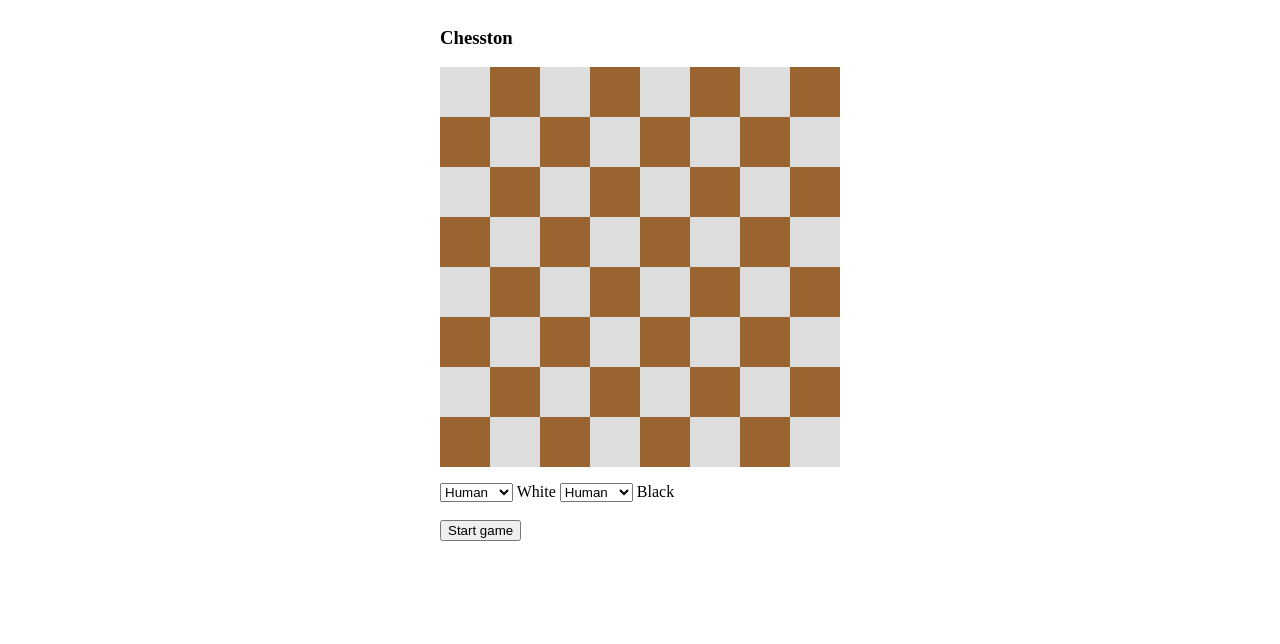
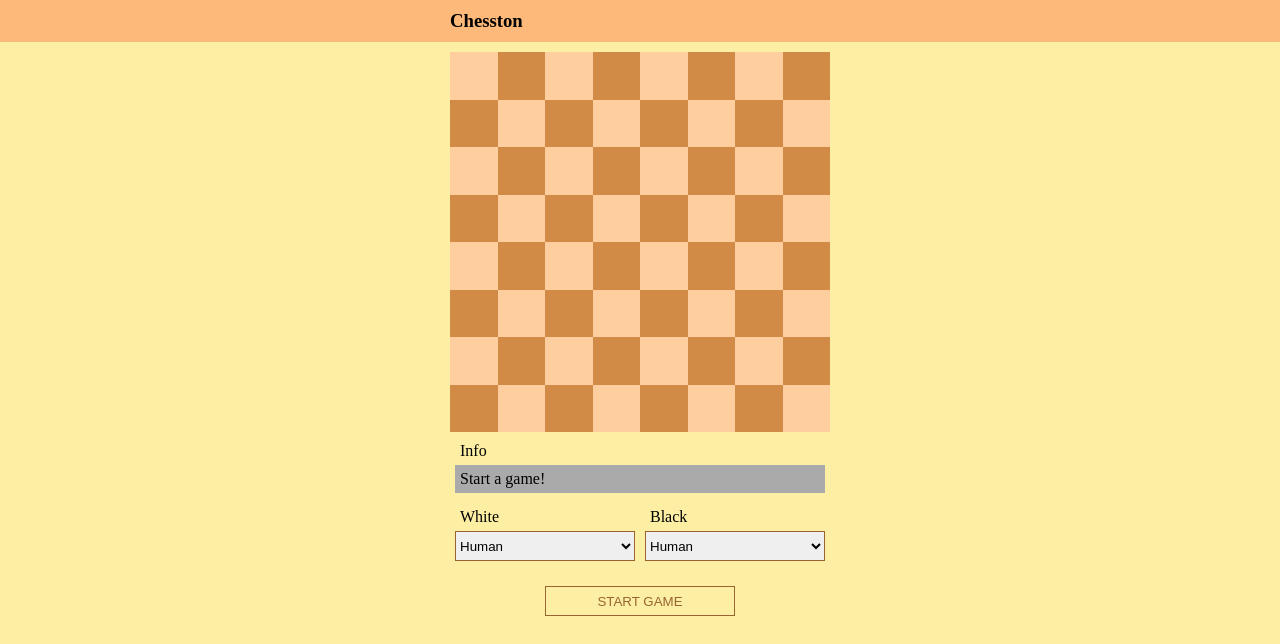
Before and after one commit to HOTAPIYC/chesston, a plain HTML site: page index.html in a window 1280 px wide. Drawn offline with Linux system fonts and the light colour scheme.

Commit message:
Bugfixing in observer, colors

```diff
--- a/css/board.css
+++ b/css/board.css
@@ -1,11 +1,11 @@
 /* Squares */
 
 .light {
-    background-color: #DDD;
+    background-color: #ffce9e;
 }
 
 .light:hover {
-    background-color: #BBB;
+    background-color: #ffe347
 }
 
 .light.highlight {
@@ -17,11 +17,11 @@
 }
 
 .dark {
-    background-color: #996430;
+    background-color: #d18b47;
 }
 
 .dark:hover {
-    background-color: #b27438;
+    background-color: #ffe347
 }
 
 .dark.highlight {
--- a/css/page.css
+++ b/css/page.css
@@ -1,13 +1,81 @@
+* {
+    margin: 0;
+    padding: 0;
+    box-sizing: border-box;
+}
+
+*:focus {
+    outline: 0 !important;
+}
+
+body {
+    background-color: #fcefa4
+}
+
 .container {
     margin: auto;
     max-width: 400px;
 }
 
-header {
+.content {
+    padding: 10px;
+}
+
+.appbar {
+    background-color: #fcb979;
+}
+.appbar header {
+    padding: 10px;
     display: flex;
     align-items: center;
 }
-
-header h3 {
+.appbar header h3 {
     flex-grow: 1;
 }
+
+.btn-primary {
+    display: block;
+    margin: auto;
+    width: 50%;
+    height: 30px;
+    padding: 5px;
+    color: #996430;
+    background-color: #fcefa4;
+    border: 1px #996430 solid;
+}
+.btn-primary:hover {
+    color: #fcefa4;
+    background-color: #996430;
+}
+
+.select-grp {
+    display: flex;
+    margin-bottom: 20px;
+}
+.player-select {
+    display: flex;
+    flex-direction: column;
+    flex-grow: 1;
+    padding: 5px;
+}
+.player-select label {
+    padding: 5px;
+}
+.player-select select {
+    height: 30px;
+    width: 100%;
+    border: 1px #996430 solid;
+}
+
+.output {
+    display: flex;
+    flex-direction: column;
+    padding: 5px;
+}
+.output label {
+    padding: 5px;
+}
+.output p {
+    padding: 5px;
+    background-color: #AAA;
+}
--- a/index.html
+++ b/index.html
@@ -8,26 +8,40 @@
     <link rel="stylesheet" href="css/board.css">
 </head>
 <body>
+<div class="appbar">
   <div class="container">
     <header>
       <h3>Chesston</h3>
-      <p id="current-player"></p>
     </header>
+  </div>
+</div>
+<div class="container">
+  <div class="content">
     <div class="chessboard"></div>
-    <p id="turn"></p>
+    <div class="output">
+      <label class="dropdown-label" for="player-black">Info</label>
+      <p id="game-dialog">Start a game!</p>
+    </div>
     <form>
+      <div class="select-grp">
+        <div class="player-select">
+          <label class="dropdown-label" for="player-white">White</label>
           <select id="player-white">
             <option value="human">Human</option>
             <option value="artifical">Machine</option>
           </select>
-      <label for="player-white">White</label>
+        </div>
+        <div class="player-select">
+          <label class="dropdown-label" for="player-black">Black</label>
           <select id="player-black">
             <option value="human">Human</option>
             <option value="artifical">Machine</option>
           </select>
-      <label for="player-black">Black</label><br><br>
-      <input type="submit" id="start-game" value="Start game">
+        </div>
+      </div>
+      <input class="btn-primary" type="submit" id="start-game" value="START GAME">
     </form>
+  </div>
 </div>
 <script src="modules/utils.js"></script>
 <script src="modules/chess.js"></script>
--- a/main.js
+++ b/main.js
@@ -11,6 +11,8 @@ startButton.addEventListener('click', event => {
     const selectionWhite = document.querySelector('#player-white').value;
     const selectionBlack = document.querySelector('#player-black').value;
 
+    board.removePlayer();
+
     const player1 = playerFactory.createPlayer(selectionWhite,'w');
     const player2 = playerFactory.createPlayer(selectionBlack,'b');
 
@@ -19,11 +21,15 @@ startButton.addEventListener('click', event => {
     event.preventDefault();
 });
 
-const currentPlayer = document.querySelector('#current-player');
+const currentPlayer = document.querySelector('#game-dialog');
 
 board.addEventListener('init',event => {
-    currentPlayer.textContent = 'w';
+    currentPlayer.textContent = 'Active player: white';
 });
 board.addEventListener('next turn',event => {
-    currentPlayer.textContent = board.getColor();
+    if(board.getColor() === 'w') {
+        currentPlayer.textContent = 'Active player: white';
+    } else {
+        currentPlayer.textContent = 'Active player: black';
+    }
 });
--- a/modules/board.js
+++ b/modules/board.js
@@ -1,7 +1,6 @@
 class Chessboard extends EventObserver {
     constructor(fen) {
         super();
-
         this.chess = new Chess(fen);
         this.board = document.querySelector('.chessboard');
         this.squares = new Map();
@@ -79,6 +78,10 @@ class Chessboard extends EventObserver {
         };
     }
 
+    removePlayer() {
+        this.removeEventListener('player');
+    }
+
     selectPiece(color, event) { // Returns if move is in progress
         if(event.target.className.search(new RegExp(`fen-.-${color}`)) > -1) {
             this.possibleMoves = new Map(); // Reset possible moves
--- a/modules/player.js
+++ b/modules/player.js
@@ -21,13 +21,13 @@ class PlayerFactory {
 class HumanPlayer {
     constructor(board, color){
         this.board = board;
+
         this.color = color;
-
         this.currentColor = '';
         this.moveStarted = false;
 
-        this.board.addEventListener(`click ${this.color}`, event => this.onClick(event));
-        this.board.addEventListener('next turn', event => this.onNextTurn(event));
+        this.board.addEventListener(`click ${this.color}`, event => this.onClick(event), 'player');
+        this.board.addEventListener('next turn', event => this.onNextTurn(event), 'player');
     }
 
     onClick(event) {
@@ -46,11 +46,11 @@ class HumanPlayer {
 class ArtificalPlayer {
     constructor(board, color){
         this.board = board;
+
         this.color = color;
-
         this.currentColor = '';
 
-        this.board.addEventListener('next turn', event => this.onNextTurn(event));
+        this.board.addEventListener('next turn', event => this.onNextTurn(event), 'player');
     }
 
     onNextTurn(event) {
--- a/modules/utils.js
+++ b/modules/utils.js
@@ -3,8 +3,8 @@ class EventObserver{
         this.listeners = [];
     }
 
-    addEventListener(event, callback) {
-        this.listeners.push({event: event, callback: callback});
+    addEventListener(event, callback, id) {
+        this.listeners.push({event: event, callback: callback, id: id});
     }
 
     emitEvent(event, details) {
@@ -12,4 +12,10 @@ class EventObserver{
             if(listener.event === event) listener.callback(details);
         })
     }
+
+    removeEventListener(id) {
+        this.listeners = this.listeners.filter(listener => {
+            return listener.id !== id;
+        });
+    }
 }
```
Lines whose indentation alone changed are shown as unchanged.
